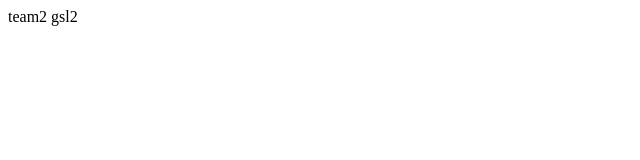
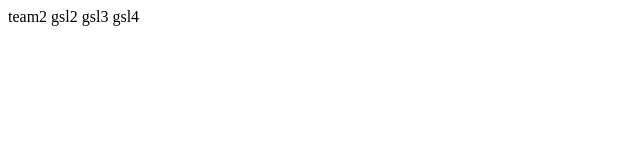
Before and after one commit to python1804gsl2/Team2r, a plain HTML site: page index.html in a window 1280 px wide. Shown: the full height of the page, 0-640 px from the left. Drawn offline with Linux system fonts and the light colour scheme.

Commit message:
第三次

```diff
--- a/index.html
+++ b/index.html
@@ -7,5 +7,7 @@
 <body>
 team2
 gsl2
+gsl3
+gsl4
 </body>
 </html>
```
